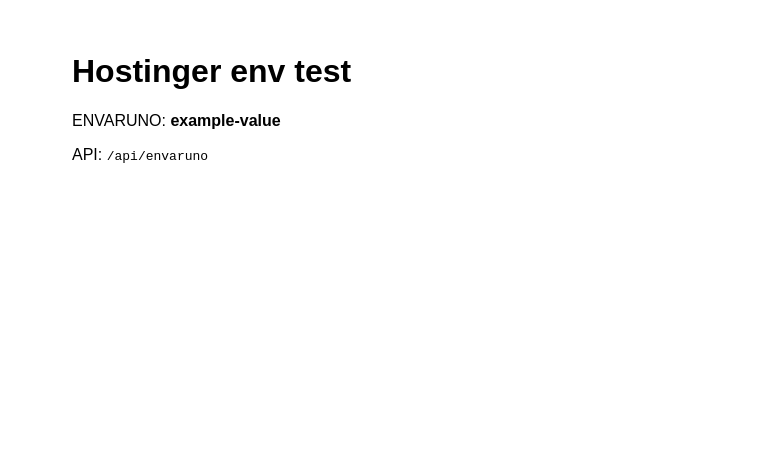
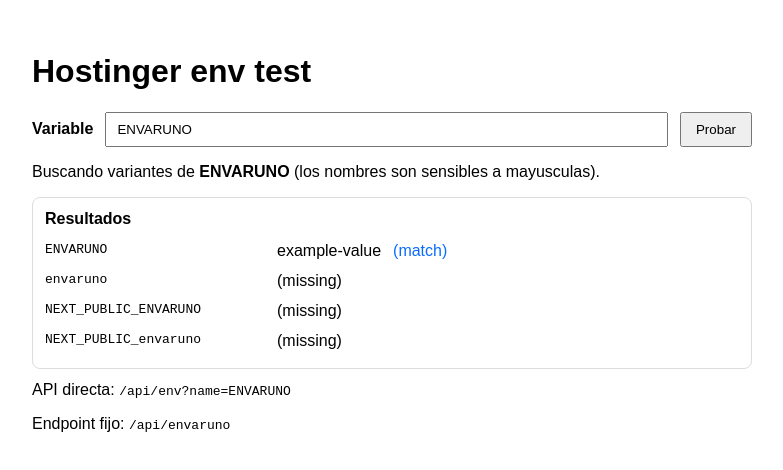
Before and after one commit to cudadevops/next-envars, a Next.js app: page / in a window 1280 px wide. Shown: the top 470 px of the page, without its empty margins (248-1031 px from the left). Built offline with nearby package versions, Linux system fonts and the light colour scheme.

Commit message:
env tst2

```diff
--- /dev/null
+++ b/pages/api/env.js
@@ -0,0 +1,87 @@
+const DEFAULT_ENV_NAME = 'ENVARUNO';
+
+function normalizeName(input) {
+  if (Array.isArray(input)) {
+    return input[0]?.trim() ?? '';
+  }
+  if (typeof input === 'string') {
+    return input.trim();
+  }
+  return '';
+}
+
+function addVariant(variants, value) {
+  if (typeof value !== 'string') {
+    return;
+  }
+  const trimmed = value.trim();
+  if (trimmed.length > 0) {
+    variants.add(trimmed);
+  }
+}
+
+function buildVariants(rawName) {
+  const variants = new Set();
+  const base = rawName.trim();
+  const unquoted = base.replace(/^['"]+|['"]+$/g, '');
+  const underscored = unquoted.replace(/[\s.-]+/g, '_');
+
+  addVariant(variants, base);
+  addVariant(variants, base.toUpperCase());
+  addVariant(variants, base.toLowerCase());
+
+  addVariant(variants, unquoted);
+  addVariant(variants, unquoted.toUpperCase());
+  addVariant(variants, unquoted.toLowerCase());
+
+  addVariant(variants, underscored);
+  addVariant(variants, underscored.toUpperCase());
+  addVariant(variants, underscored.toLowerCase());
+
+  const prefix = 'NEXT_PUBLIC_';
+  const addPrefixed = (value) => {
+    if (value.startsWith(prefix)) {
+      const withoutPrefix = value.slice(prefix.length);
+      addVariant(variants, withoutPrefix);
+      addVariant(variants, withoutPrefix.toUpperCase());
+      addVariant(variants, withoutPrefix.toLowerCase());
+    } else {
+      addVariant(variants, `${prefix}${value}`);
+    }
+  };
+
+  [base, unquoted, underscored].forEach((value) => {
+    if (value.length > 0) {
+      addPrefixed(value);
+      addPrefixed(value.toUpperCase());
+      addPrefixed(value.toLowerCase());
+    }
+  });
+
+  return Array.from(variants);
+}
+
+function buildResults(variants) {
+  return variants.map((key) => {
+    const hasKey = Object.prototype.hasOwnProperty.call(process.env, key);
+    const value = hasKey ? process.env[key] ?? '' : null;
+    return { key, hasKey, value };
+  });
+}
+
+export default function handler(req, res) {
+  const inputName = normalizeName(req.query.name);
+  const name = inputName || DEFAULT_ENV_NAME;
+  const variants = buildVariants(name);
+  const results = buildResults(variants);
+  const match =
+    results.find((item) => item.hasKey && item.value !== '') ??
+    results.find((item) => item.hasKey) ??
+    null;
+
+  res.status(200).json({
+    name,
+    matchKey: match?.key ?? '',
+    results,
+  });
+}
--- a/pages/index.js
+++ b/pages/index.js
@@ -1,20 +1,142 @@
-export async function getServerSideProps() {
+const DEFAULT_ENV_NAME = 'ENVARUNO';
+
+function normalizeName(input) {
+  if (Array.isArray(input)) {
+    return input[0]?.trim() ?? '';
+  }
+  if (typeof input === 'string') {
+    return input.trim();
+  }
+  return '';
+}
+
+function addVariant(variants, value) {
+  if (typeof value !== 'string') {
+    return;
+  }
+  const trimmed = value.trim();
+  if (trimmed.length > 0) {
+    variants.add(trimmed);
+  }
+}
+
+function buildVariants(rawName) {
+  const variants = new Set();
+  const base = rawName.trim();
+  const unquoted = base.replace(/^['"]+|['"]+$/g, '');
+  const underscored = unquoted.replace(/[\s.-]+/g, '_');
+
+  addVariant(variants, base);
+  addVariant(variants, base.toUpperCase());
+  addVariant(variants, base.toLowerCase());
+
+  addVariant(variants, unquoted);
+  addVariant(variants, unquoted.toUpperCase());
+  addVariant(variants, unquoted.toLowerCase());
+
+  addVariant(variants, underscored);
+  addVariant(variants, underscored.toUpperCase());
+  addVariant(variants, underscored.toLowerCase());
+
+  const prefix = 'NEXT_PUBLIC_';
+  const addPrefixed = (value) => {
+    if (value.startsWith(prefix)) {
+      const withoutPrefix = value.slice(prefix.length);
+      addVariant(variants, withoutPrefix);
+      addVariant(variants, withoutPrefix.toUpperCase());
+      addVariant(variants, withoutPrefix.toLowerCase());
+    } else {
+      addVariant(variants, `${prefix}${value}`);
+    }
+  };
+
+  [base, unquoted, underscored].forEach((value) => {
+    if (value.length > 0) {
+      addPrefixed(value);
+      addPrefixed(value.toUpperCase());
+      addPrefixed(value.toLowerCase());
+    }
+  });
+
+  return Array.from(variants);
+}
+
+function buildResults(variants) {
+  return variants.map((key) => {
+    const hasKey = Object.prototype.hasOwnProperty.call(process.env, key);
+    const value = hasKey ? process.env[key] ?? '' : '';
+    return { key, hasKey, value };
+  });
+}
+
+function formatValue(item) {
+  if (!item.hasKey) {
+    return '(missing)';
+  }
+  if (item.value === '') {
+    return '(empty string)';
+  }
+  return item.value;
+}
+
+export async function getServerSideProps({ query }) {
+  const inputName = normalizeName(query.name);
+  const name = inputName || DEFAULT_ENV_NAME;
+  const variants = buildVariants(name);
+  const results = buildResults(variants);
+  const match =
+    results.find((item) => item.hasKey && item.value !== '') ??
+    results.find((item) => item.hasKey) ??
+    null;
+
   return {
     props: {
-      value: process.env.ENVARUNO ?? '',
+      name,
+      results,
+      matchKey: match?.key ?? '',
     },
   };
 }
 
-export default function Home({ value }) {
+export default function Home({ name, results, matchKey }) {
   return (
-    <main style={{ maxWidth: 640, margin: '0 auto', padding: 24, fontFamily: 'Arial, sans-serif' }}>
+    <main style={{ maxWidth: 720, margin: '0 auto', padding: 24, fontFamily: 'Arial, sans-serif' }}>
       <h1>Hostinger env test</h1>
-      <p>
-        ENVARUNO: <strong>{value || '(empty)'}</strong>
+      <form method="GET" style={{ display: 'flex', gap: 12, alignItems: 'center', marginBottom: 16 }}>
+        <label htmlFor="env-name" style={{ fontWeight: 600 }}>
+          Variable
+        </label>
+        <input
+          id="env-name"
+          name="name"
+          defaultValue={name}
+          placeholder="ENVARUNO"
+          style={{ flex: 1, padding: '8px 10px' }}
+        />
+        <button type="submit" style={{ padding: '8px 14px', cursor: 'pointer' }}>
+          Probar
+        </button>
+      </form>
+      <p style={{ marginTop: 0 }}>
+        Buscando variantes de <strong>{name}</strong> (los nombres son sensibles a mayusculas).
+      </p>
+      <div style={{ border: '1px solid #ddd', borderRadius: 8, padding: 12 }}>
+        <div style={{ fontWeight: 600, marginBottom: 8 }}>Resultados</div>
+        <ul style={{ listStyle: 'none', padding: 0, margin: 0 }}>
+          {results.map((item) => (
+            <li key={item.key} style={{ display: 'flex', gap: 12, padding: '6px 0' }}>
+              <code style={{ minWidth: 220 }}>{item.key}</code>
+              <span>{formatValue(item)}</span>
+              {matchKey === item.key ? <span style={{ color: '#0a6cff' }}>(match)</span> : null}
+            </li>
+          ))}
+        </ul>
+      </div>
+      <p style={{ marginTop: 12 }}>
+        API directa: <code>/api/env?name=ENVARUNO</code>
       </p>
       <p>
-        API: <code>/api/envaruno</code>
+        Endpoint fijo: <code>/api/envaruno</code>
       </p>
     </main>
   );
```
Also changed, not shown: 1 other file (tests, documents, lock files or other folders).
